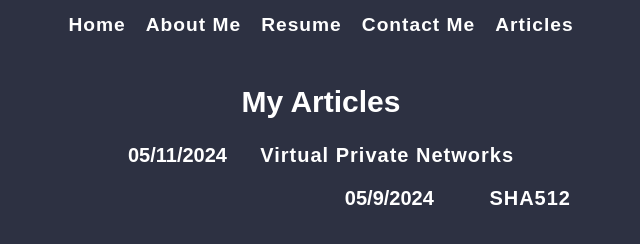
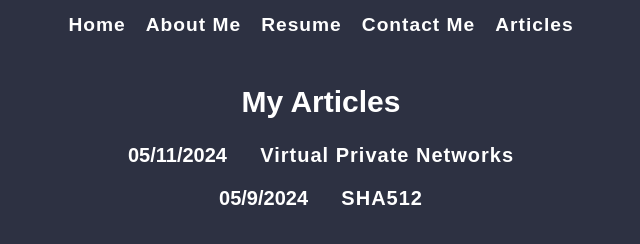
Before and after one commit to ConnorH11/Website, a plain HTML site: page Articles.html in a window 1280 px wide. Shown: the whole page, without its empty margins (319-959 px from the left). Drawn offline with Linux system fonts and the light colour scheme.

Commit message:
Update Articles.html

```diff
--- a/Articles.html
+++ b/Articles.html
@@ -19,8 +19,10 @@
     </div>
     <div class="container">
     <h2>My Articles</h2>
+    <div style=text-align: center;>
     <p>05/11/2024 &nbsp; &nbsp; &nbsp;<a href="VPN.html">Virtual Private Networks</a></p>
-    <p style="text-align:left;">&nbsp; &nbsp; &nbsp; &nbsp; &nbsp; &nbsp; &nbsp; &nbsp; &nbsp; &nbsp; &nbsp; &nbsp; &nbsp; &nbsp; &nbsp; &nbsp; &nbsp; &nbsp; &nbsp; &nbsp; &nbsp; &nbsp; &nbsp; &nbsp; &nbsp; &nbsp; &nbsp; &nbsp; &nbsp; &nbsp; &nbsp; &nbsp; &nbsp; &nbsp; &nbsp; &nbsp; &nbsp; &nbsp; &nbsp; 05/9/2024 &nbsp; &nbsp; &nbsp; &nbsp; &nbsp;<a href="SHA512.html">SHA512</a></p>
+    <p>05/9/2024 &nbsp; &nbsp; &nbsp;<a href="SHA512.html">SHA512</a></p>
+    </div>
     </div>
 
 </body>
```
